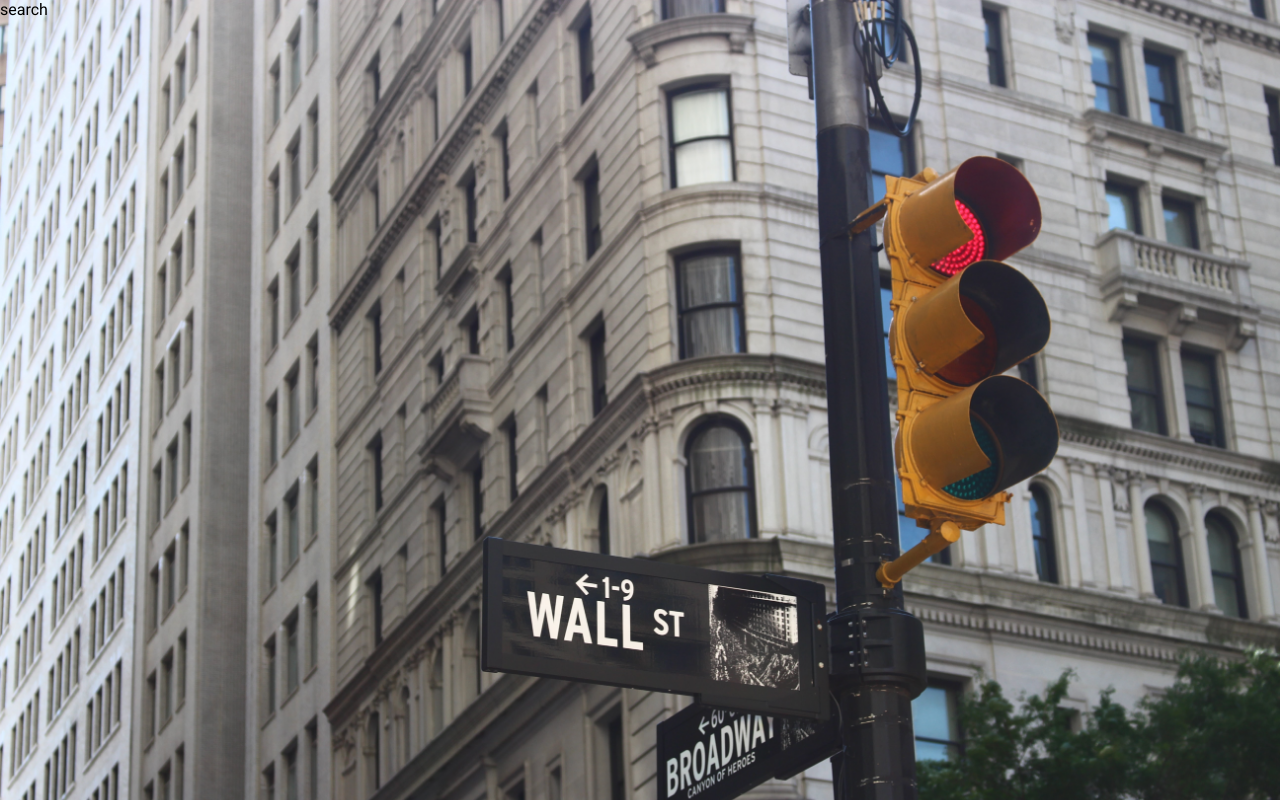
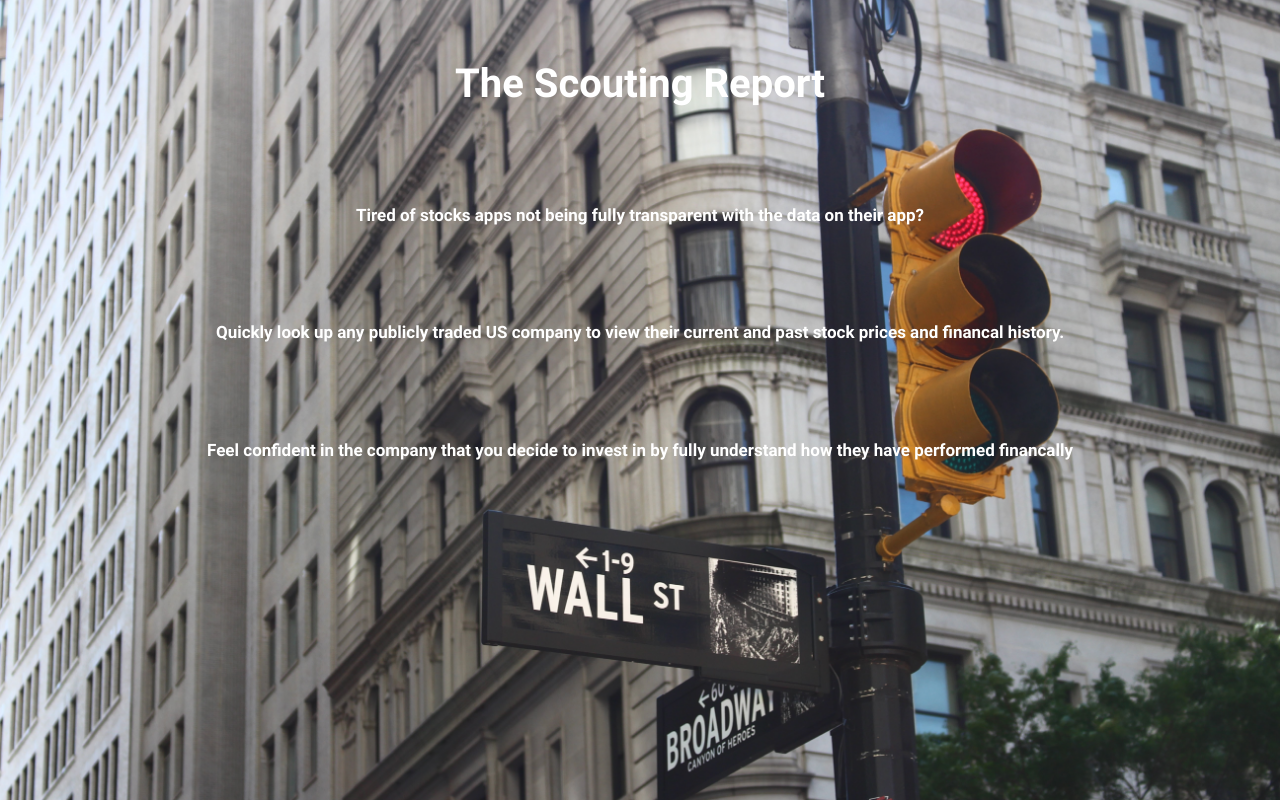
Before and after one commit to BrandonWong22/The-Scouting-Report, a React (Create React App) app in the folder client/: page / in a window 1280 px wide. Built offline with nearby package versions, Linux system fonts and the light colour scheme.

Commit message:
created search intro component for the search page

```diff
--- /dev/null
+++ b/client/src/components/SearchIntro/SearchIntro.scss
@@ -0,0 +1,27 @@
+@import "../../styles/partials/variables";
+@import "../../styles/partials/breakpoints";
+@import "../../styles/partials/mixins";
+
+.search {
+  &__intro-text {
+    margin-top: 60px;
+    display: flex;
+    flex-direction: column;
+    align-items: center;
+    justify-content: space-between;
+    color: $white;
+    height: 400px;
+  }
+
+  &__header {
+    text-align: center;
+    font-size: 40px;
+    font-family: "RobotoBold";
+  }
+
+  &__paragraph {
+    text-align: center;
+    font-size: 17px;
+    font-family: "RobotoBold";
+  }
+}
--- /dev/null
+++ b/client/src/components/SearchIntro/SearchIntro.tsx
@@ -0,0 +1,24 @@
+import React from "react";
+import "./SearchIntro.scss";
+
+const SearchIntro: React.FC = () => {
+  return (
+    <div className="search__intro-text">
+      <h1 className="search__header">The Scouting Report</h1>
+      <p className="search__paragraph">
+        Tired of stocks apps not being fully transparent with the data on their
+        app?
+      </p>
+      <p className="search__paragraph">
+        Quickly look up any publicly traded US company to view their current and
+        past stock prices and financal history.
+      </p>
+      <p className="search__paragraph">
+        Feel confident in the company that you decide to invest in by fully
+        understand how they have performed financally
+      </p>
+    </div>
+  );
+};
+
+export default SearchIntro;
--- a/client/src/pages/Search/Search.scss
+++ b/client/src/pages/Search/Search.scss
@@ -5,6 +5,16 @@
 .search {
   height: 100vh;
   background-image: url("../../assets/images/wallstreet.jpg");
+  // background-image: url("../../assets//images/stocks.jpg");
+  // background-image: url("../../assets/images/m-b-m-ZzOa5G8hSPI-unsplash.jpg");
+  // background-image: url("../../assets/images/neonbrand-8fDhgAN5zG0-unsplash.jpg");
   background-repeat: no-repeat;
   background-size: cover;
+  background-position: center;
+
+  padding-left: $margin-mobile;
+  padding-right: $margin-mobile;
+
+  display: flex;
+  flex-direction: column;
 }
--- a/client/src/pages/Search/Search.tsx
+++ b/client/src/pages/Search/Search.tsx
@@ -1,5 +1,6 @@
 import React, { Component } from "react";
 import "./Search.scss";
+import SearchIntro from "../../components/SearchIntro/SearchIntro";
 
 class Search extends Component<{}, SearchState> {
   state: SearchState = {
@@ -9,7 +10,11 @@
   };
 
   render() {
-    return <div className="search">search</div>;
+    return (
+      <div className="search">
+        <SearchIntro />
+      </div>
+    );
   }
 }
 
```
Also changed, not shown: client/src/assets/images/neonbrand-8fDhgAN5zG0-unsplash.jpg (added), 1 other file (tests, documents, lock files or other folders).
